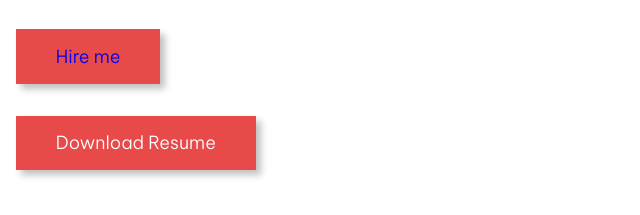
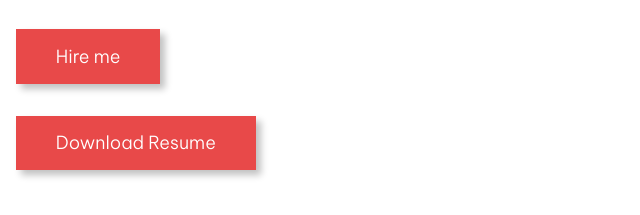
Before and after one commit to bhavyatiwari1/Bhavya-dev-portfolio, a plain HTML site: page index.html in a window 1280 px wide. Shown: the part 553-768 px from the top of the page, 0-640 px from the left. Drawn offline with nearby package versions, Linux system fonts and the light colour scheme.

Commit message:
Update style.css

```diff
--- a/style.css
+++ b/style.css
@@ -165,6 +165,10 @@ a{
 .hero-section-right{
     position: relative;
 
+}
+.hire-me-link {
+  color: white; /* Change text color to white */
+  text-decoration: none; /* Optional: Remove underline */
 }
 .absolute{
     position: absolute;
```
